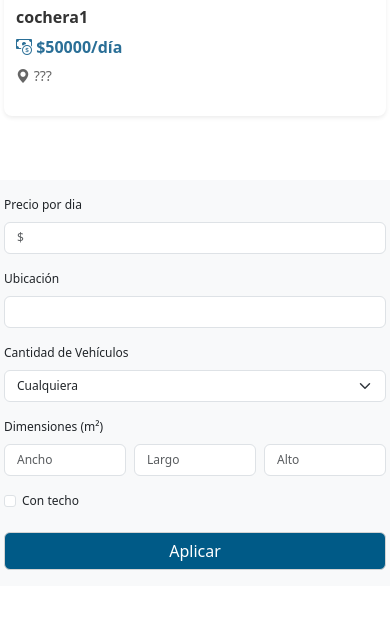
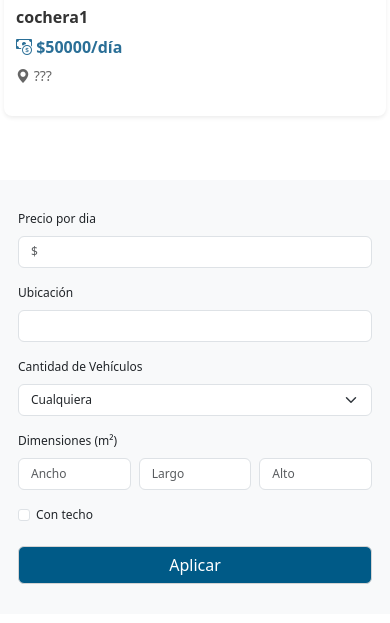
Before and after one commit to Enki7504/alquilerExpress, a Django app: page /buscar-cocheras/ in a window 390 px wide. Shown: the part 210-833 px from the top of the page. Run offline with Django 5.2, Linux system fonts and the light colour scheme; data comes from the database, SQL or seed files in the repository.

Commit message:
corrección en estilos de las busquedas

```diff
--- a/web/static/css/busqueda.css
+++ b/web/static/css/busqueda.css
@@ -27,7 +27,7 @@ html, body {
   top: 70px;
   height: calc(100vh - 70px);
   flex-shrink: 0;
-  padding: 1rem;
+  padding: 30px;
 }
 
 .filtros__campo {
@@ -105,7 +105,7 @@ html, body {
 .mapa-contenedor {
   position: sticky;
   top: 70px;
-  height: calc(100vh - 70px);
+  height: 100vh;
   flex-shrink: 0;
 }
 
--- a/web/templates/buscar_cocheras.html
+++ b/web/templates/buscar_cocheras.html
@@ -12,7 +12,7 @@
 <main class="container-fluid">
   <div class="container-wrapper row">
     <!-- Filtros -->
-    <aside class="filtros col-md-2 sidebar bg-light p-3 sticky-top">
+    <aside class="filtros col-md-2 sidebar bg-light sticky-top">
         <form>
           <div class="mb-3">
             <label class="form-label">Precio por dia</label>
@@ -95,8 +95,8 @@
     </section>
 
     <!-- Mapa -->
-    <aside class="mapa col-md-4 sticky-top">
-      <div class="mapa__content" id="map" role="region" aria-label="Mapa de Cocheras disponibles"></div>
+    <aside class="mapa-contenedor col-md-4">
+      <div class="mapa-content" id="map" role="region" aria-label="Mapa de Cocheras disponibles"></div>
     </aside>
   </div>
 </main>
--- a/web/templates/buscar_inmuebles.html
+++ b/web/templates/buscar_inmuebles.html
@@ -12,7 +12,7 @@
 <main class="container-fluid">
   <div class="container-wrapper row">
     <!-- Filtros -->
-    <aside class="filtros col-md-2 sidebar bg-light p-3 sticky-top">
+    <aside class="filtros col-md-2 sidebar bg-light sticky-top">
         <form>
           <div class="mb-3">
             <label class="form-label">Precio por dia</label>
@@ -109,8 +109,8 @@
     </section>
 
     <!-- Mapa -->
-    <aside class="mapa col-md-4 sticky-top">
-      <div class="mapa__content" id="map" role="region" aria-label="Mapa de Inmuebles disponibles"></div>
+    <aside class="mapa-contenedor col-md-4">
+      <div class="mapa-content" id="map" role="region" aria-label="Mapa de Inmuebles disponibles"></div>
     </aside>
   </div>
 </main>
```
